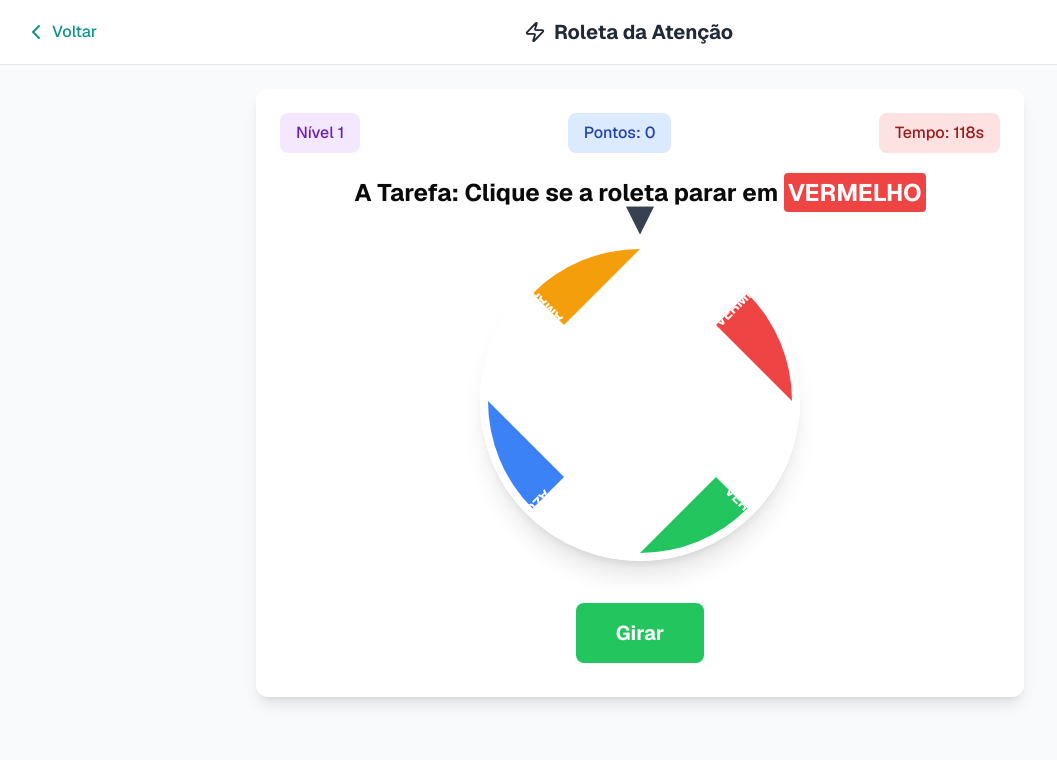
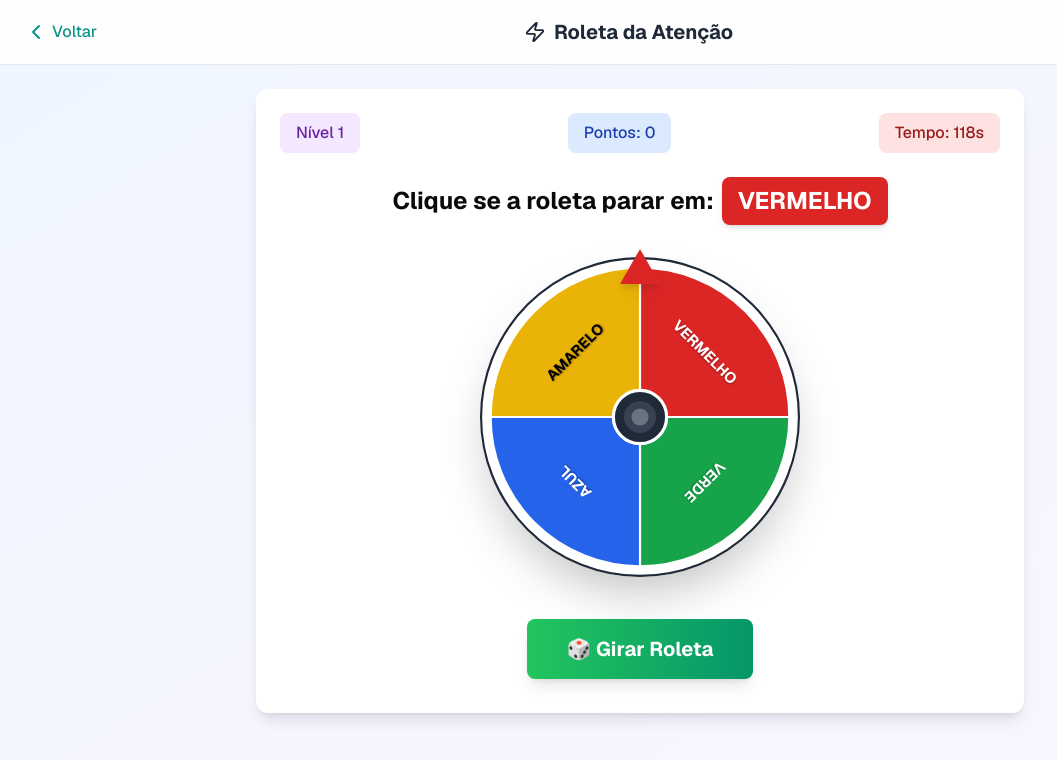
Before and after one commit to ClaudemirWork/teaplus-working, a Next.js app: page /inhibitory-control in a window 1280 px wide. Both pictures are taken after a click on the button "🚀 Iniciar Atividade". Shown: the top 760 px of the page, without its empty margins (0-1057 px from the left). Built offline with nearby package versions, Linux system fonts and the light colour scheme.

Commit message:
Update page.tsx ajuste de código do jogo da roleta no controle inibitório

```diff
--- a/app/inhibitory-control/page.tsx
+++ b/app/inhibitory-control/page.tsx
@@ -49,6 +49,105 @@ const GameHeader = ({ onSave, isSaveDisabled, title, icon, showSaveButton }: {
     </header>
 );
 
+// --- COMPONENTE DA ROLETA SVG ---
+const RouletteWheel = ({ options, rotation, colorsMap, isSpinning, spinDuration }: {
+    options: string[];
+    rotation: number;
+    colorsMap: { [key: string]: { bg: string, text: string } };
+    isSpinning: boolean;
+    spinDuration: number;
+}) => {
+    const sliceAngle = 360 / options.length;
+
+    // Função para criar o caminho SVG de uma fatia
+    const createSlicePath = (index: number) => {
+        const startAngle = index * sliceAngle - 90; // -90 para começar do topo
+        const endAngle = startAngle + sliceAngle;
+
+        const startAngleRad = (startAngle * Math.PI) / 180;
+        const endAngleRad = (endAngle * Math.PI) / 180;
+
+        const x1 = 150 + 140 * Math.cos(startAngleRad);
+        const y1 = 150 + 140 * Math.sin(startAngleRad);
+        const x2 = 150 + 140 * Math.cos(endAngleRad);
+        const y2 = 150 + 140 * Math.sin(endAngleRad);
+
+        const largeArcFlag = sliceAngle > 180 ? 1 : 0;
+
+        return `M 150 150 L ${x1} ${y1} A 140 140 0 ${largeArcFlag} 1 ${x2} ${y2} Z`;
+    };
+
+    // Função para posicionar o texto no centro da fatia
+    const getTextPosition = (index: number) => {
+        const middleAngle = (index * sliceAngle + sliceAngle / 2 - 90) * Math.PI / 180;
+        const textRadius = 85; // Distância do centro
+        const x = 150 + textRadius * Math.cos(middleAngle);
+        const y = 150 + textRadius * Math.sin(middleAngle);
+        return { x, y, rotation: (index * sliceAngle + sliceAngle / 2) };
+    };
+
+    return (
+        <div className="relative w-72 h-72 sm:w-80 sm:h-80 mx-auto my-8">
+            {/* Indicador (seta) */}
+            <div className="absolute top-0 left-1/2 -translate-x-1/2 -translate-y-2 z-20">
+                <div className="w-0 h-0 border-l-[20px] border-l-transparent border-r-[20px] border-r-transparent border-b-[35px] border-b-red-600 drop-shadow-lg"></div>
+            </div>
+
+            {/* Container da roleta */}
+            <div className="w-full h-full rounded-full shadow-2xl">
+                <svg
+                    width="300"
+                    height="300"
+                    viewBox="0 0 300 300"
+                    className="w-full h-full"
+                    style={{
+                        transform: `rotate(${rotation}deg)`,
+                        transition: isSpinning ? `transform ${spinDuration}ms cubic-bezier(0.17, 0.67, 0.12, 0.99)` : 'none',
+                    }}
+                >
+                    {/* Borda externa */}
+                    <circle cx="150" cy="150" r="149" fill="none" stroke="#1f2937" strokeWidth="2"/>
+
+                    {/* Fatias da roleta */}
+                    {options.map((color, index) => {
+                        const textPos = getTextPosition(index);
+                        return (
+                            <g key={`${color}-${index}`}>
+                                {/* Fatia colorida */}
+                                <path
+                                    d={createSlicePath(index)}
+                                    fill={colorsMap[color].bg}
+                                    stroke="#ffffff"
+                                    strokeWidth="2"
+                                />
+                                {/* Texto da cor */}
+                                <text
+                                    x={textPos.x}
+                                    y={textPos.y}
+                                    fill={colorsMap[color].text}
+                                    fontSize="14"
+                                    fontWeight="bold"
+                                    textAnchor="middle"
+                                    dominantBaseline="middle"
+                                    transform={`rotate(${textPos.rotation} ${textPos.x} ${textPos.y})`}
+                                    style={{ textShadow: '1px 1px 2px rgba(0,0,0,0.3)' }}
+                                >
+                                    {color}
+                                </text>
+                            </g>
+                        );
+                    })}
+
+                    {/* Centro da roleta */}
+                    <circle cx="150" cy="150" r="25" fill="#1f2937" stroke="#ffffff" strokeWidth="3"/>
+                    <circle cx="150" cy="150" r="15" fill="#374151"/>
+                    <circle cx="150" cy="150" r="8" fill="#6b7280"/>
+                </svg>
+            </div>
+        </div>
+    );
+};
+
 // --- PÁGINA DA NOVA ATIVIDADE ---
 export default function AttentionRoulettePage() {
     const router = useRouter();
@@ -66,8 +165,8 @@ export default function AttentionRoulettePage() {
     const [rouletteResult, setRouletteResult] = useState('');
     const [rotation, setRotation] = useState(0);
     const [isCorrect, setIsCorrect] = useState<boolean | null>(null);
+    const [roundCount, setRoundCount] = useState(0); // Contador de rodadas para resetar rotação
 
-    // ESTADO FALTANDO (CORRIGIDO)
     const [salvando, setSalvando] = useState(false);
 
     // Métricas
@@ -81,16 +180,20 @@ export default function AttentionRoulettePage() {
     const reactionStartRef = useRef<number>(0);
 
     const niveis = [
-        { id: 1, nome: "Nível 1", dificuldade: "4 Cores", options: ['VERMELHO', 'VERDE', 'AZUL', 'AMARELO'], spinDuration: 2000, decisionTime: 4000, icone: "🎨" },
-        { id: 2, nome: "Nível 2", dificuldade: "6 Cores", options: ['VERMELHO', 'VERDE', 'AZUL', 'AMARELO', 'ROXO', 'LARANJA'], spinDuration: 1800, decisionTime: 3000, icone: "🖌️" },
-        { id: 3, nome: "Nível 3", dificuldade: "8 Cores", options: ['VERMELHO', 'VERDE', 'AZUL', 'AMARELO', 'ROXO', 'LARANJA', 'PRETO', 'BRANCO'], spinDuration: 1500, decisionTime: 2500, icone: "🖼️" },
+        { id: 1, nome: "Nível 1", dificuldade: "4 Cores", options: ['VERMELHO', 'VERDE', 'AZUL', 'AMARELO'], spinDuration: 3000, decisionTime: 4000, icone: "🎨" },
+        { id: 2, nome: "Nível 2", dificuldade: "6 Cores", options: ['VERMELHO', 'VERDE', 'AZUL', 'AMARELO', 'ROXO', 'LARANJA'], spinDuration: 2500, decisionTime: 3000, icone: "🖌️" },
+        { id: 3, nome: "Nível 3", dificuldade: "8 Cores", options: ['VERMELHO', 'VERDE', 'AZUL', 'AMARELO', 'ROXO', 'LARANJA', 'ROSA', 'TURQUESA'], spinDuration: 2000, decisionTime: 2500, icone: "🖼️" },
     ];
 
     const colorsMap: { [key: string]: { bg: string, text: string } } = {
-        'VERMELHO': { bg: '#ef4444', text: '#ffffff' }, 'VERDE': { bg: '#22c55e', text: '#ffffff' },
-        'AZUL': { bg: '#3b82f6', text: '#ffffff' }, 'AMARELO': { bg: '#f59e0b', text: '#ffffff' },
-        'ROXO': { bg: '#8b5cf6', text: '#ffffff' }, 'LARANJA': { bg: '#f97316', text: '#ffffff' },
-        'PRETO': { bg: '#1f2937', text: '#ffffff' }, 'BRANCO': { bg: '#f9fafb', text: '#000000' }
+        'VERMELHO': { bg: '#dc2626', text: '#ffffff' },
+        'VERDE': { bg: '#16a34a', text: '#ffffff' },
+        'AZUL': { bg: '#2563eb', text: '#ffffff' },
+        'AMARELO': { bg: '#eab308', text: '#000000' },
+        'ROXO': { bg: '#9333ea', text: '#ffffff' },
+        'LARANJA': { bg: '#ea580c', text: '#ffffff' },
+        'ROSA': { bg: '#ec4899', text: '#ffffff' },
+        'TURQUESA': { bg: '#06b6d4', text: '#ffffff' }
     };
 
     const currentConfig = niveis.find(n => n.id === currentLevel) || niveis[0];
@@ -105,11 +208,11 @@ export default function AttentionRoulettePage() {
         return () => { if (timer) clearTimeout(timer); };
     }, [gameState, timeLeft]);
 
-
     const startNewRound = () => {
         const newTarget = currentConfig.options[Math.floor(Math.random() * currentConfig.options.length)];
         setTargetColor(newTarget);
         setGameState('awaiting_spin');
+        setRoundCount(prev => prev + 1);
     };
 
     const handleSpin = () => {
@@ -119,12 +222,20 @@ export default function AttentionRoulettePage() {
         const resultIndex = Math.floor(Math.random() * currentConfig.options.length);
         const resultColor = currentConfig.options[resultIndex];
 
-        const baseRotation = 360 * 5;
+        // Cálculo melhorado da rotação
         const sliceAngle = 360 / currentConfig.options.length;
-        const resultAngle = (resultIndex * sliceAngle) + (sliceAngle / 2);
-        const finalRotation = baseRotation + (360 - resultAngle);
+        const targetAngle = resultIndex * sliceAngle;
 
-        setRotation(finalRotation);
+        // Sempre gira múltiplas voltas completas mais o ângulo final
+        const minSpins = 5; // Mínimo de voltas
+        const maxSpins = 8; // Máximo de voltas
+        const spins = Math.floor(Math.random() * (maxSpins - minSpins + 1)) + minSpins;
+
+        // Reset a cada 10 rodadas para evitar acúmulo excessivo
+        const baseRotation = roundCount % 10 === 0 ? 0 : rotation;
+        const newRotation = baseRotation + (360 * spins) + (360 - targetAngle);
+
+        setRotation(newRotation);
 
         setTimeout(() => {
             setRouletteResult(resultColor);
@@ -176,6 +287,8 @@ export default function AttentionRoulettePage() {
         setCurrentLevel(nivelSelecionado);
         setTimeLeft(120);
         setScore(0);
+        setRotation(0);
+        setRoundCount(0);
         setGoReactionTimes([]);
         setGoOpportunities(0);
         setStopErrors(0);
@@ -184,15 +297,51 @@ export default function AttentionRoulettePage() {
         startNewRound();
     };
 
-    const resetGame = () => setGameState('initial');
+    const resetGame = () => {
+        setGameState('initial');
+        setRotation(0);
+        setRoundCount(0);
+    };
 
-    // FUNÇÃO PARA SALVAR SESSÃO (ADICIONADA)
     const handleSaveSession = async () => {
         setSalvando(true);
-        // Lógica para salvar os dados da sessão no Supabase...
-        console.log("Salvando sessão...");
-        // Após salvar:
-        router.push('/dashboard');
+        try {
+            const { data: { user } } = await supabase.auth.getUser();
+
+            if (user) {
+                const sessionData = {
+                    user_id: user.id,
+                    game_type: 'attention_roulette',
+                    level: currentLevel,
+                    score: score,
+                    metrics: {
+                        avg_reaction_time: calculateMetrics().avgRT,
+                        go_accuracy: calculateMetrics().goAccuracy,
+                        stop_accuracy: calculateMetrics().stopAccuracy,
+                        stop_errors: stopErrors,
+                        missed_go: missedGo,
+                        go_opportunities: goOpportunities,
+                        stop_opportunities: stopOpportunities
+                    },
+                    created_at: new Date().toISOString()
+                };
+
+                const { error } = await supabase
+                    .from('game_sessions')
+                    .insert([sessionData]);
+
+                if (error) {
+                    console.error('Erro ao salvar sessão:', error);
+                } else {
+                    console.log('Sessão salva com sucesso!');
+                }
+            }
+        } catch (error) {
+            console.error('Erro ao salvar sessão:', error);
+        } finally {
+            setSalvando(false);
+            router.push('/dashboard');
+        }
     };
 
     const calculateMetrics = () => {
@@ -203,7 +352,7 @@ export default function AttentionRoulettePage() {
     };
 
     return (
-        <div className="min-h-screen bg-gray-50">
+        <div className="min-h-screen bg-gradient-to-br from-blue-50 to-purple-50">
             <GameHeader
                 title="Roleta da Atenção"
                 icon={<Zap size={22} />}
@@ -228,7 +377,7 @@ export default function AttentionRoulettePage() {
                                         <li>Observe a cor alvo indicada na tela.</li>
                                         <li>Clique em "Girar" para rodar a roleta.</li>
                                         <li>Se a roleta parar na cor alvo, clique no botão de ação.</li>
-                                        <li>Se parar em outra cor, **não clique** e aguarde a próxima rodada.</li>
+                                        <li>Se parar em outra cor, <strong>não clique</strong> e aguarde a próxima rodada.</li>
                                     </ul>
                                 </div>
                                 <div className="bg-green-50 border border-green-200 rounded-lg p-4">
@@ -247,7 +396,11 @@ export default function AttentionRoulettePage() {
                                     <button
                                         key={nivel.id}
                                         onClick={() => setNivelSelecionado(nivel.id)}
-                                        className={`p-4 rounded-lg font-medium transition-colors ${nivelSelecionado === nivel.id ? 'bg-blue-600 text-white' : 'bg-gray-100 text-gray-800 hover:bg-gray-200'}`}
+                                        className={`p-4 rounded-lg font-medium transition-all transform hover:scale-105 ${
+                                            nivelSelecionado === nivel.id
+                                                ? 'bg-gradient-to-r from-blue-600 to-purple-600 text-white shadow-lg'
+                                                : 'bg-gray-100 text-gray-800 hover:bg-gray-200'
+                                        }`}
                                     >
                                         <div className="text-2xl mb-1">{nivel.icone}</div>
                                         <div className="text-sm">{nivel.nome}</div>
@@ -258,7 +411,11 @@ export default function AttentionRoulettePage() {
                         </div>
 
                         <div className="text-center pt-4">
-                            <button onClick={startGame} disabled={nivelSelecionado === null} className="bg-blue-500 hover:bg-blue-600 text-white font-bold py-4 px-8 rounded-lg text-lg transition-colors disabled:bg-gray-300 disabled:cursor-not-allowed">
+                            <button
+                                onClick={startGame}
+                                disabled={nivelSelecionado === null}
+                                className="bg-gradient-to-r from-blue-500 to-purple-600 hover:from-blue-600 hover:to-purple-700 text-white font-bold py-4 px-8 rounded-lg text-lg transition-all transform hover:scale-105 disabled:bg-gray-300 disabled:cursor-not-allowed disabled:transform-none shadow-lg"
+                            >
                                 🚀 Iniciar Atividade
                             </button>
                         </div>
@@ -273,38 +430,62 @@ export default function AttentionRoulettePage() {
                             <span className="bg-red-100 text-red-800 font-medium px-4 py-2 rounded-lg">Tempo: {timeLeft}s</span>
                         </div>
 
-                        <h2 className="text-2xl font-bold mb-4">A Tarefa: Clique se a roleta parar em <span className="p-1 rounded" style={{ backgroundColor: colorsMap[targetColor]?.bg, color: colorsMap[targetColor]?.text }}>{targetColor}</span></h2>
-
-                        <div className="relative w-72 h-72 sm:w-80 sm:h-80 mx-auto my-8">
-                            <div className="absolute top-0 left-1/2 -translate-x-1/2 -translate-y-full text-5xl text-gray-700">▼</div>
-                            <div
-                                className="w-full h-full rounded-full border-8 border-white shadow-xl overflow-hidden"
+                        <h2 className="text-2xl font-bold mb-4">
+                            Clique se a roleta parar em:
+                            <span
+                                className="inline-block ml-2 px-4 py-2 rounded-lg shadow-md"
                                 style={{
-                                    transition: `transform ${currentConfig.spinDuration}ms cubic-bezier(0.25, 1, 0.5, 1)`,
-                                    transform: `rotate(${rotation}deg)`
+                                    backgroundColor: colorsMap[targetColor]?.bg,
+                                    color: colorsMap[targetColor]?.text
                                 }}
                             >
-                                {currentConfig.options.map((color) => {
-                                    return (
-                                        <div key={color} className="absolute w-full h-full" style={{transform: `rotate(${360 / currentConfig.options.length * currentConfig.options.indexOf(color)}deg)`}}>
-                                            <div style={{
-                                                background: colorsMap[color].bg,
-                                                color: colorsMap[color].text,
-                                                clipPath: `polygon(50% 50%, 100% 0, 100% 100%)` // Cria um triângulo
-                                            }} className="w-1/2 h-1/2 absolute top-0 left-1/2 origin-bottom-left flex items-center justify-center">
-                                                <span style={{transform: `rotate(${(360 / currentConfig.options.length / 2) - 90}deg) translate(40px)`}} className="text-sm font-bold">{color}</span>
-                                            </div>
-                                        </div>
-                                    )
-                                })}
-                            </div>
-                        </div>
+                                {targetColor}
+                            </span>
+                        </h2>
+
+                        <RouletteWheel
+                            options={currentConfig.options}
+                            rotation={rotation}
+                            colorsMap={colorsMap}
+                            isSpinning={gameState === 'spinning'}
+                            spinDuration={currentConfig.spinDuration}
+                        />
 
                         <div className="h-20 flex items-center justify-center">
-                            {gameState === 'awaiting_spin' && <button onClick={handleSpin} className="bg-green-500 hover:bg-green-600 text-white font-bold py-4 px-10 rounded-lg text-xl">Girar</button>}
-                            {gameState === 'spinning' && <p className="text-xl animate-pulse text-gray-500">Girando...</p>}
-                            {gameState === 'decision' && <button onClick={handleActionClick} className="bg-blue-500 hover:bg-blue-600 text-white font-bold py-4 px-10 rounded-lg text-xl animate-bounce">É esta!</button>}
-                            {gameState === 'feedback' && ( isCorrect ? <CheckCircle size={48} className="text-green-500 mx-auto" /> : <XCircle size={48} className="text-red-500 mx-auto" />)}
+                            {gameState === 'awaiting_spin' && (
+                                <button
+                                    onClick={handleSpin}
+                                    className="bg-gradient-to-r from-green-500 to-emerald-600 hover:from-green-600 hover:to-emerald-700 text-white font-bold py-4 px-10 rounded-lg text-xl shadow-lg transform hover:scale-105 transition-all"
+                                >
+                                    🎲 Girar Roleta
+                                </button>
+                            )}
+                            {gameState === 'spinning' && (
+                                <p className="text-xl animate-pulse text-gray-500">Girando...</p>
+                            )}
+                            {gameState === 'decision' && (
+                                <button
+                                    onClick={handleActionClick}
+                                    className="bg-gradient-to-r from-blue-500 to-indigo-600 hover:from-blue-600 hover:to-indigo-700 text-white font-bold py-4 px-10 rounded-lg text-xl animate-bounce shadow-lg"
+                                >
+                                    ✋ É esta cor!
+                                </button>
+                            )}
+                            {gameState === 'feedback' && (
+                                <div className="animate-bounce">
+                                    {isCorrect ? (
+                                        <div className="flex items-center gap-2">
+                                            <CheckCircle size={48} className="text-green-500" />
+                                            <span className="text-2xl font-bold text-green-600">Correto!</span>
+                                        </div>
+                                    ) : (
+                                        <div className="flex items-center gap-2">
+                                            <XCircle size={48} className="text-red-500" />
+                                            <span className="text-2xl font-bold text-red-600">Errou!</span>
+                                        </div>
+                                    )}
+                                </div>
+                            )}
                         </div>
                     </div>
                 )}
@@ -314,14 +495,35 @@ export default function AttentionRoulettePage() {
                         <Trophy className="mx-auto text-yellow-500 mb-4" size={48}/>
                         <h2 className="text-3xl font-bold text-gray-800 mb-6">Sessão Concluída!</h2>
                         <div className="grid grid-cols-2 sm:grid-cols-3 gap-4 max-w-2xl mx-auto mb-8">
-                            <div className="bg-gray-100 p-4 rounded-lg"><div className="text-2xl font-bold">{score}</div><div className="text-sm">Pontos</div></div>
-                            <div className="bg-gray-100 p-4 rounded-lg"><div className="text-2xl font-bold">{calculateMetrics().avgRT.toFixed(0)}ms</div><div className="text-sm">RT Médio (Go)</div></div>
-                            <div className="bg-gray-100 p-4 rounded-lg"><div className="text-2xl font-bold">{calculateMetrics().goAccuracy.toFixed(0)}%</div><div className="text-sm">Precisão (Go)</div></div>
-                            <div className="bg-gray-100 p-4 rounded-lg"><div className="text-2xl font-bold">{calculateMetrics().stopAccuracy.toFixed(0)}%</div><div className="text-sm">Precisão (Stop)</div></div>
-                            <div className="bg-gray-100 p-4 rounded-lg"><div className="text-2xl font-bold">{stopErrors}</div><div className="text-sm">Erros de Impulso</div></div>
-                            <div className="bg-gray-100 p-4 rounded-lg"><div className="text-2xl font-bold">{missedGo}</div><div className="text-sm">Omissões (Go)</div></div>
+                            <div className="bg-gradient-to-br from-blue-50 to-blue-100 p-4 rounded-lg">
+                                <div className="text-2xl font-bold text-blue-800">{score}</div>
+                                <div className="text-sm text-blue-600">Pontos</div>
+                            </div>
+                            <div className="bg-gradient-to-br from-green-50 to-green-100 p-4 rounded-lg">
+                                <div className="text-2xl font-bold text-green-800">{calculateMetrics().avgRT.toFixed(0)}ms</div>
+                                <div className="text-sm text-green-600">RT Médio (Go)</div>
+                            </div>
+                            <div className="bg-gradient-to-br from-purple-50 to-purple-100 p-4 rounded-lg">
+                                <div className="text-2xl font-bold text-purple-800">{calculateMetrics().goAccuracy.toFixed(0)}%</div>
+                                <div className="text-sm text-purple-600">Precisão (Go)</div>
+                            </div>
+                            <div className="bg-gradient-to-br from-indigo-50 to-indigo-100 p-4 rounded-lg">
+                                <div className="text-2xl font-bold text-indigo-800">{calculateMetrics().stopAccuracy.toFixed(0)}%</div>
+                                <div className="text-sm text-indigo-600">Precisão (Stop)</div>
+                            </div>
+                            <div className="bg-gradient-to-br from-red-50 to-red-100 p-4 rounded-lg">
+                                <div className="text-2xl font-bold text-red-800">{stopErrors}</div>
+                                <div className="text-sm text-red-600">Erros de Impulso</div>
+                            </div>
+                            <div className="bg-gradient-to-br from-orange-50 to-orange-100 p-4 rounded-lg">
+                                <div className="text-2xl font-bold text-orange-800">{missedGo}</div>
+                                <div className="text-sm text-orange-600">Omissões (Go)</div>
+                            </div>
                         </div>
-                        <button onClick={resetGame} className="bg-blue-500 hover:bg-blue-600 text-white font-bold py-3 px-6 rounded-lg transition-colors flex items-center gap-2 mx-auto">
+                        <button
+                            onClick={resetGame}
+                            className="bg-gradient-to-r from-blue-500 to-purple-600 hover:from-blue-600 hover:to-purple-700 text-white font-bold py-3 px-6 rounded-lg transition-all transform hover:scale-105 flex items-center gap-2 mx-auto shadow-lg"
+                        >
                            <RotateCcw size={20}/>
                            Jogar Novamente
                         </button>
```
